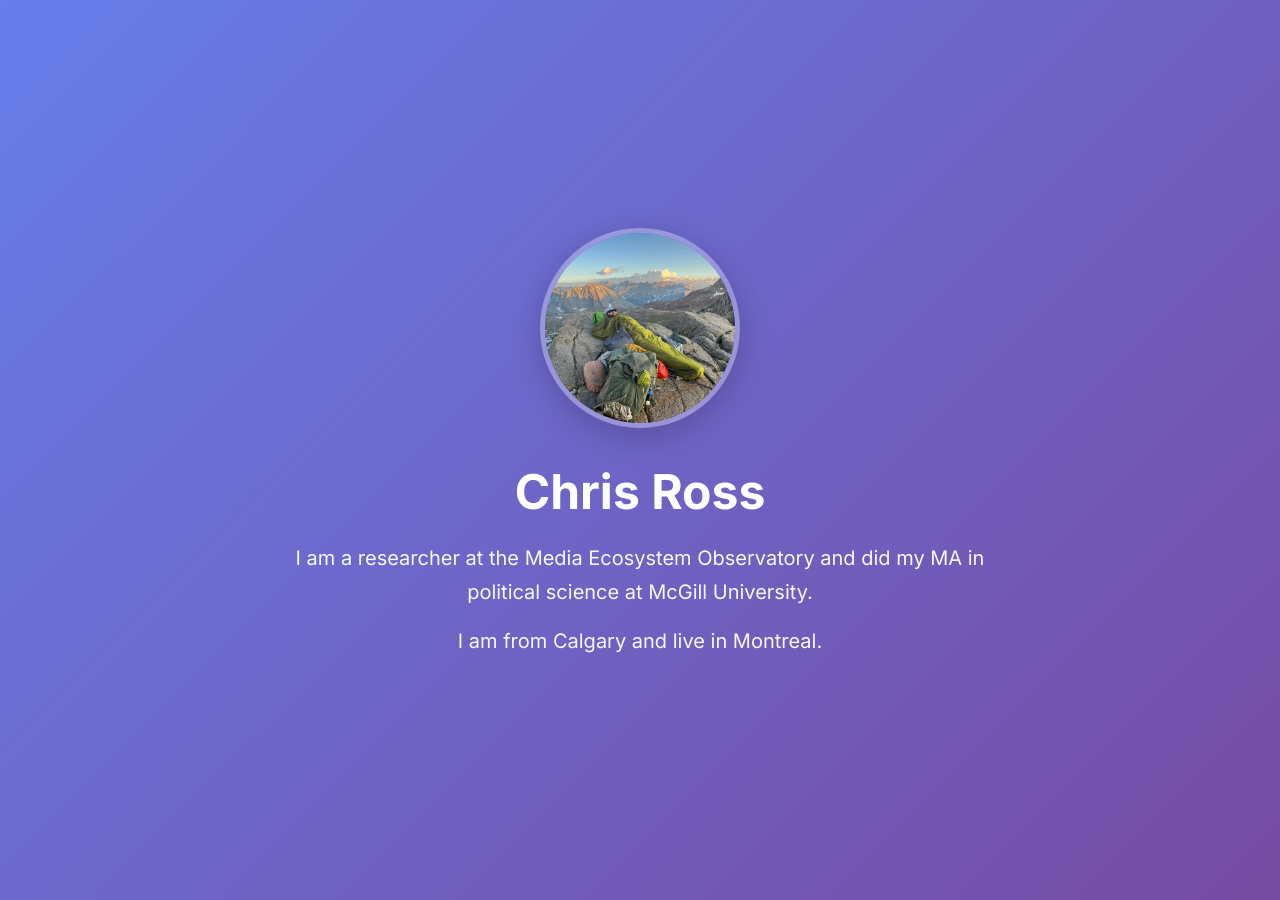
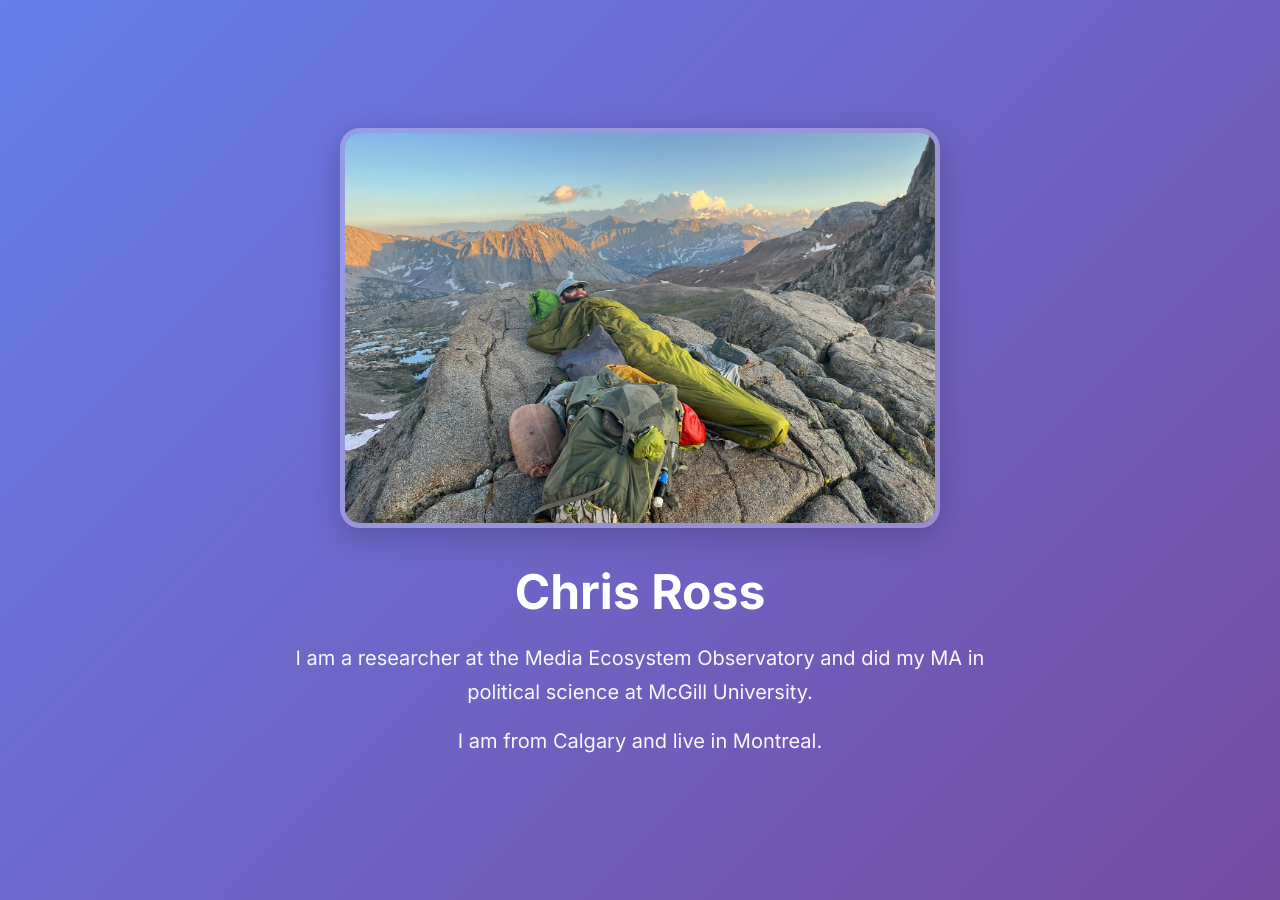
Before and after one commit to chrispross/chrispross.github.io, a Jekyll site: the page built from index.html, in a window 1280 px wide. Built offline with Jekyll 4.4.1, drawn with Linux system fonts in a browser that asks for light colours.

Commit message:
Update profile photo to landscape format with rounded corners

```diff
--- a/index.html
+++ b/index.html
@@ -18,9 +18,9 @@ title: Home
   }
 
   .profile-image {
-    width: 200px;
-    height: 200px;
-    border-radius: 50%;
+    width: 600px;
+    height: 400px;
+    border-radius: 20px;
     object-fit: cover;
     border: 5px solid rgba(255, 255, 255, 0.3);
     margin-bottom: 30px;
```
